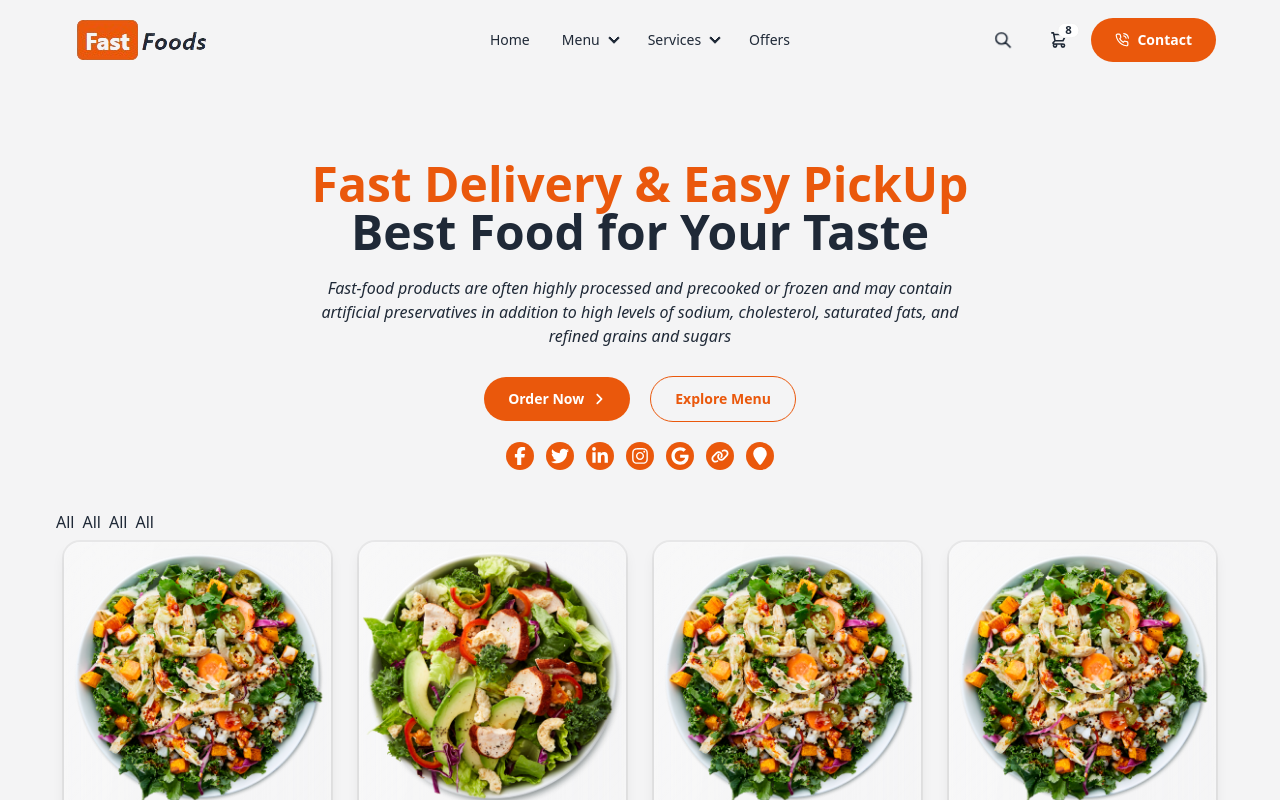
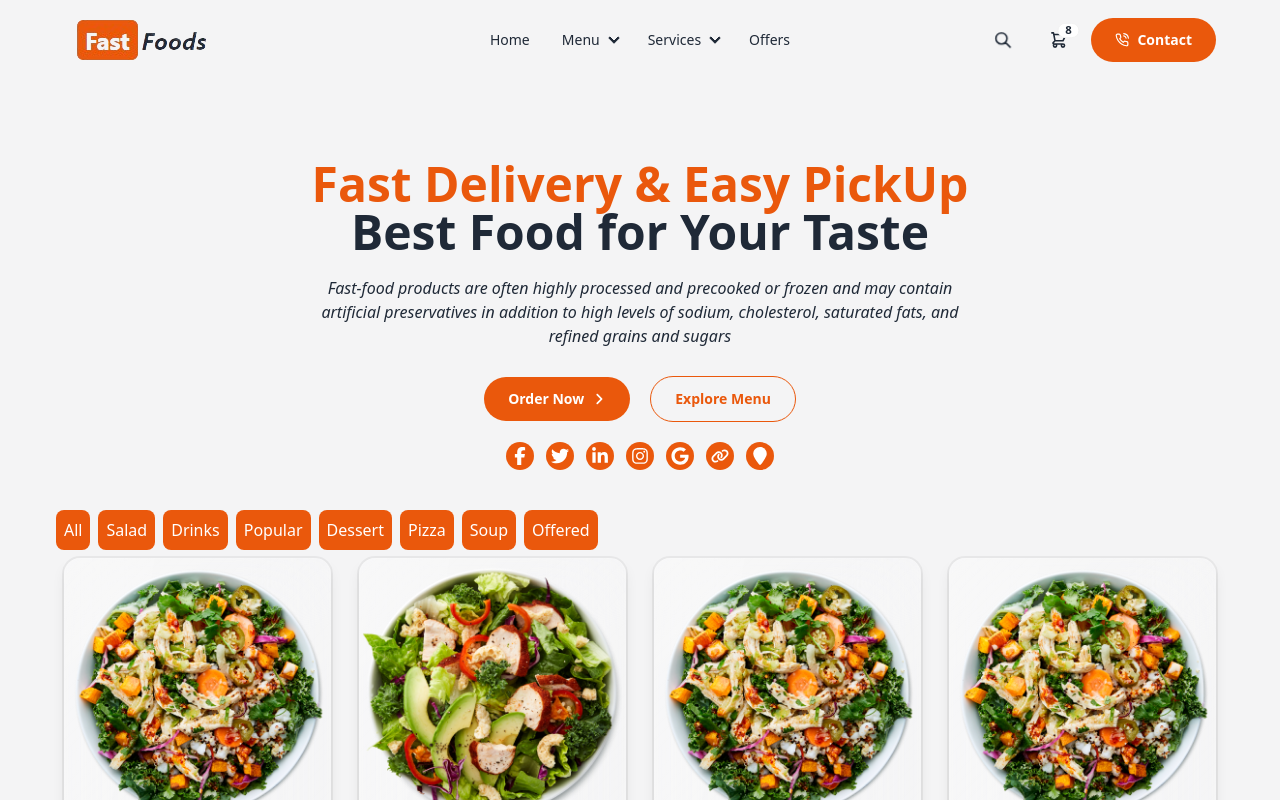
Before and after one commit to sohanwebdevctg/fast-foods-mern-stack-client-site-project-1-, a React (Vite) app: page /menu in a window 1280 px wide. Shown: the top 800 px of the page. Built offline with nearby package versions, Linux system fonts and the light colour scheme.

Commit message:
adding filter btn with static value

```diff
--- a/src/pages/menu/Menu.jsx
+++ b/src/pages/menu/Menu.jsx
@@ -23,7 +23,13 @@ const Menu = () => {
     loadingFun();
   },[])
 
+  // filter function button
+  const filterData = (value) => {
+    const filterBtn = menu.filter((item, index) => item.category === value)
+    setFilter(filterBtn)
+  }
 
+  console.log(filter)
 
   return (
     <div className="display">
@@ -34,16 +40,20 @@ const Menu = () => {
       {/* menu data section start */}
       {/* button start */}
       <div className="flex gap-2">
-        <button onClick={() => setFilter([])}>All</button>
-        <button onClick={() => setFilter([])}>All</button>
-        <button onClick={() => setFilter([])}>All</button>
-        <button onClick={() => setFilter([])}>All</button>
+        <button className="bg-orange-600 text-white p-2 rounded-lg" onClick={() => setFilter([])}>All</button>
+        <button className="bg-orange-600 text-white p-2 rounded-lg" onClick={() => filterData('salad')}>Salad</button>
+        <button className="bg-orange-600 text-white p-2 rounded-lg" onClick={() => filterData('drinks')}>Drinks</button>
+        <button className="bg-orange-600 text-white p-2 rounded-lg" onClick={() => filterData('popular')}>Popular</button>
+        <button className="bg-orange-600 text-white p-2 rounded-lg" onClick={() => filterData('dessert')}>Dessert</button>
+        <button className="bg-orange-600 text-white p-2 rounded-lg" onClick={() => filterData('pizza')}>Pizza</button>
+        <button className="bg-orange-600 text-white p-2 rounded-lg" onClick={() => filterData('soup')}>Soup</button>
+        <button className="bg-orange-600 text-white p-2 rounded-lg" onClick={() => filterData('offered')}>Offered</button>
       </div>
       {/* button end */}
       {/* menu content start */}
       <div className="grid grid-cols-1 md:grid-cols-3 lg:grid-cols-4 gap-3">
         {
-          menu.map((data, index) => <FoodCard key={index} data={data}></FoodCard>)
+          (filter.length > 0 ? filter : menu).map((data, index) => <FoodCard key={index} data={data}></FoodCard>)
         }
         {/* menu content end */}
       </div>
```
